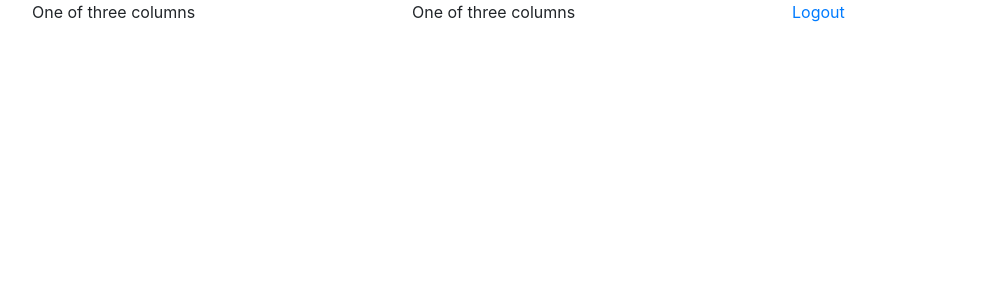
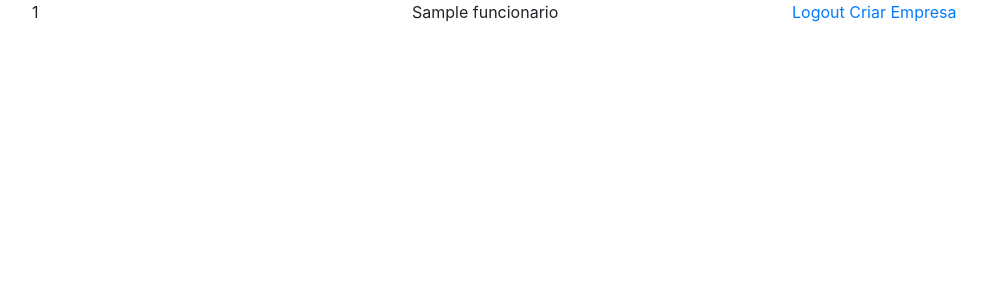
Before and after one commit to andreramosdovale/gestao-rh, a Django app: template apps/core/templates/core/index.html in a window 1280 px wide. Shown: the top 300 px of the page, without its empty margins (53-1040 px from the left). Run offline with Django 3.2, Linux system fonts and the light colour scheme; the template is opened without the code that fills it: most values are stand-ins (such as "Sample title", 1, 10 or a date in 2020); some libraries are stand-ins or nearby versions.

Commit message:
criação de formulario de criação e edição de empresa

```diff
--- a/apps/core/templates/core/index.html
+++ b/apps/core/templates/core/index.html
@@ -3,13 +3,18 @@
 {% block main %}
     <div class="row">
         <div class="col-sm">
-          One of three columns
+          {{ usuario.funcionario.id }}
         </div>
         <div class="col-sm">
-          One of three columns
+          {{ usuario.funcionario.nome }}
         </div>
         <div class="col-sm">
             <a href="{% url 'logout' %}">Logout</a>
+            {% if usuario.funcionario.empresa %}
+            	<a href="{% url 'edit_empresa' usuario.funcionario.empresa.id %}">Editar Empresa</a>
+			{% else %}
+				<a href="{% url 'create_empresa' %}">Criar Empresa</a>
+            {% endif %}
         </div>
     </div>
 {% endblock %}
--- a/apps/core/views.py
+++ b/apps/core/views.py
@@ -1,7 +1,9 @@
 from django.shortcuts import render
 from django.contrib.auth.decorators import login_required
-
+from apps.funcionarios.models import Funcionario
 
 @login_required
 def home(request):
-    return render(request, 'core/index.html')
+    data = {}
+    data['usuario'] = request.user
+    return render(request, 'core/index.html', data)
--- a/apps/empresas/models.py
+++ b/apps/empresas/models.py
@@ -1,4 +1,5 @@
 from django.db import models
+from django.shortcuts import reverse
 
 
 class Empresa(models.Model):
@@ -6,3 +7,6 @@ class Empresa(models.Model):
 
     def __str__(self):
         return self.nome
+
+    def get_absolute_url(self):
+        return reverse('home')
--- a/apps/funcionarios/models.py
+++ b/apps/funcionarios/models.py
@@ -12,7 +12,7 @@ class Funcionario(models.Model):
     nome = models.CharField(max_length=100, help_text='Nome do Funcionario')
     user = models.OneToOneField(User, on_delete=models.PROTECT)
     departamentos = models.ManyToManyField(Departamento)
-    empresa = models.ForeignKey(Empresa, on_delete=models.PROTECT)
+    empresa = models.ForeignKey(Empresa, on_delete=models.PROTECT, null=True, blank=True)
 
     def __str__(self):
         return self.nome
--- a/gestao_rh/urls.py
+++ b/gestao_rh/urls.py
@@ -5,9 +5,9 @@ from django.contrib.auth import views as auth_views
 urlpatterns = [
     path('', include('apps.core.urls')),
     path('admin/', admin.site.urls),
-    path('funcionarios/', include('apps.funcionarios.urls')),
-    path('accounts/', include('django.contrib.auth.urls')),
+    path('funcionario/', include('apps.funcionarios.urls')),
+    path('account/', include('django.contrib.auth.urls')),
     # path('departamento/', include('apps.departamento.urls')),
-    # path('empresas/', include('apps.empresas.urls')),
+    path('empresa/', include('apps.empresas.urls')),
     # path('registro_hora_extra/', include('apps.registro_hora_extra.urls')),
 ]
```
Also changed, not shown: apps/empresas/templates/empresas/empresa_form.html (added, +8 -0 lines), apps/empresas/urls.py (added, +7 -0 lines), apps/empresas/views.py (+19 -1 lines).
